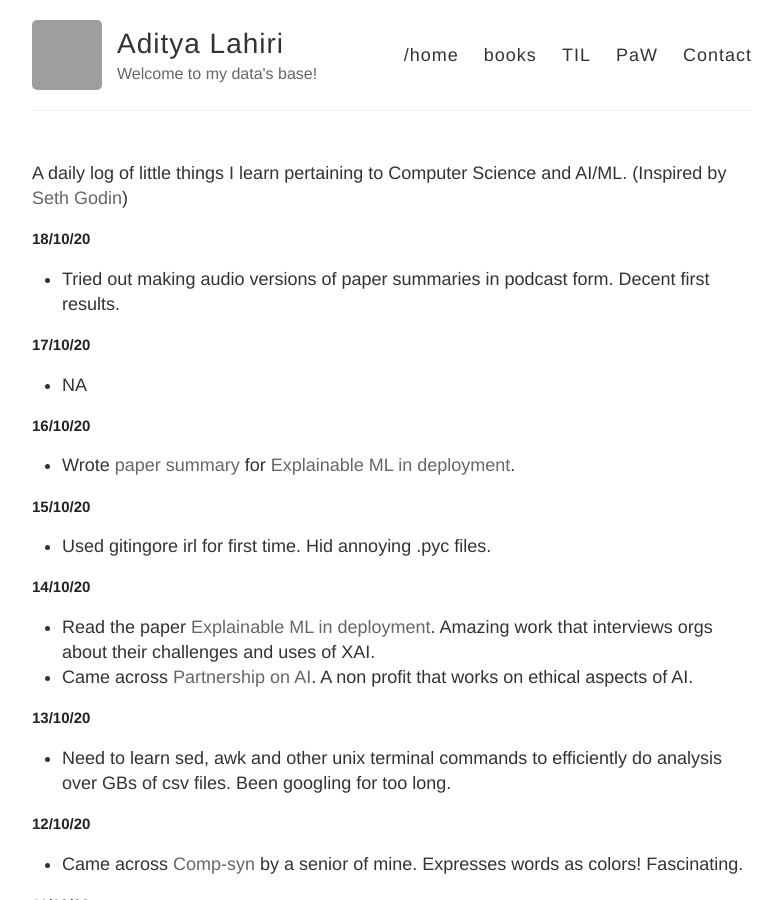
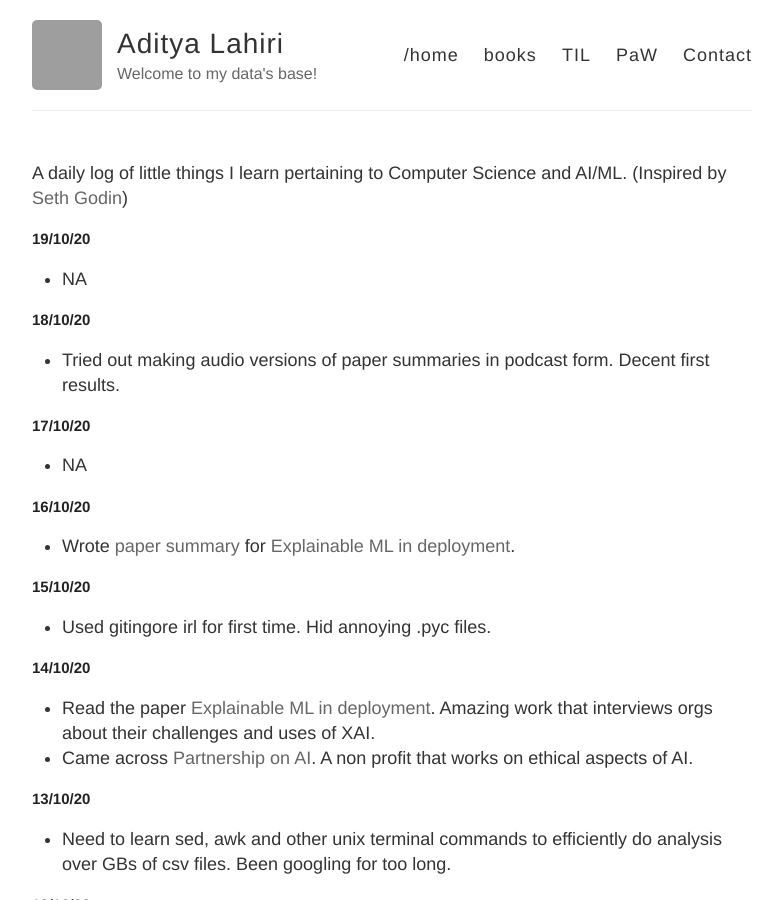
Before and after one commit to adityalahiri/adityalahiri.github.io, a Jekyll site: the page built from TIL.md, in a window 1280 px wide and 900 px high. Shown: the whole window, without its empty margins (248-1030 px from the left). Built offline with Jekyll 4.4.1, drawn with Linux system fonts in a browser that asks for light colours; our own code applies the rules of GitHub Pages for plain Markdown files; grey boxes are pictures that could not be loaded.

Commit message:
Update for 19/10

```diff
--- a/TIL.md
+++ b/TIL.md
@@ -1,5 +1,9 @@
 A daily log of little things I learn pertaining to Computer Science and AI/ML.
 (Inspired by [Seth Godin](https://seths.blog/))
+
+## 19/10/20
+
+* NA
 
 ## 18/10/20
 
```
